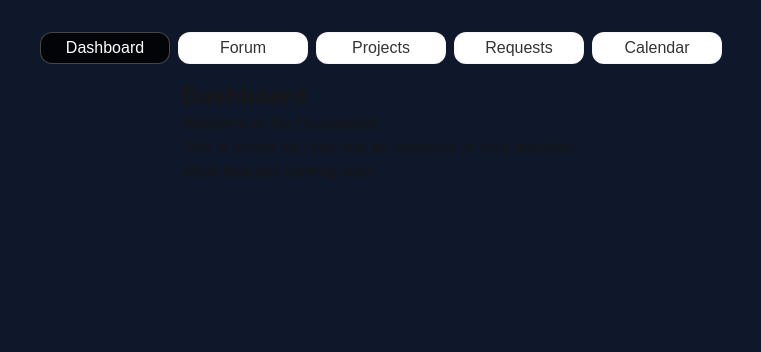
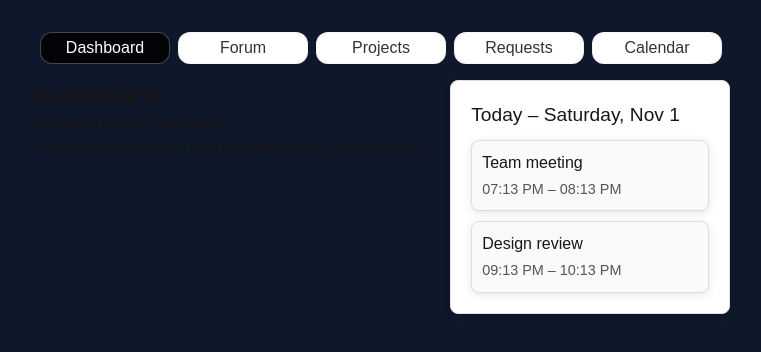
Before and after one commit to 17nbist/COB290-2025-Team-5, a Next.js app: page /dashboard in a window 1280 px wide. Shown: the top 352 px of the page, without its empty margins (259-1020 px from the left). Built offline with nearby package versions, Linux system fonts and the light colour scheme.

Commit message:
[rr]minCalandar

```diff
--- a/package.json
+++ b/package.json
@@ -11,7 +11,7 @@
   "dependencies": {
     "chart.js": "^4.5.1",
     "next": "15.5.4",
-    "react": "19.1.0",
+    "react": "^19.1.0",
     "react-chartjs-2": "^5.3.0",
     "react-dom": "19.1.0",
     "react-icons": "^5.5.0"
@@ -19,6 +19,7 @@
   "devDependencies": {
     "@eslint/eslintrc": "^3",
     "@tailwindcss/postcss": "^4",
+    "@types/react": "^19.2.2",
     "eslint": "^9",
     "eslint-config-next": "15.5.4",
     "tailwindcss": "^4"
--- a/src/app/dashboard/DashboardPage.js
+++ b/src/app/dashboard/DashboardPage.js
@@ -1,4 +1,4 @@
-"use client";
+/*"use client";
 import { useEffect } from 'react';
 
 
@@ -14,4 +14,45 @@ export default function DashboardPage() {
         <p>More features coming soon...</p>
         </div>
     );
+}*/
+
+//May need to change later, just testing if miniCalendar works.
+"use client";
+
+import { useEffect } from "react";
+import MiniCalendar from "@/components/MiniCalendar";
+
+export default function DashboardPage() {
+  useEffect(() => {
+    document.title = "Dashboard | Make-It-All";
+  }, []);
+
+  // Dummy data to test
+  const tasks2 = [
+    {
+      id: 1,
+      title: "Team meeting",
+      from: new Date(),
+      to: new Date(new Date().getTime() + 60 * 60 * 1000),
+    },
+    {
+      id: 2,
+      title: "Design review",
+      from: new Date(new Date().getTime() + 2 * 60 * 60 * 1000),
+      to: new Date(new Date().getTime() + 3 * 60 * 60 * 1000),
+    },
+  ];
+
+  return (
+    <div style={{ display: "flex", gap: "20px", alignItems: "flex-start" }}>
+      <div>
+        <h1 className="text-2xl font-bold">Dashboard</h1>
+        <p>Welcome to the Dashboard!</p>
+        <p>This is where you can see an overview of your activities.</p>
+      </div>
+
+      {/* calendar is below*/}
+      <MiniCalendar tasks={tasks2} />
+    </div>
+  );
 }
--- /dev/null
+++ b/src/components/MiniCalendar.js
@@ -0,0 +1,52 @@
+"use client";
+import Card from "./Card.js";
+import {useEffect, useState, useMemo} from "react";
+
+export default function MiniCalendar({ tasks }) {
+  const today = new Date();
+  const startOfDay = new Date(today.getFullYear(), today.getMonth(), today.getDate());
+  const endOfDay = new Date(today.getFullYear(), today.getMonth(), today.getDate() + 1);
+
+  const todayTasks = tasks
+    .filter(t => new Date(t.from) < endOfDay && new Date(t.to) > startOfDay)
+    .sort((a, b) => new Date(a.from) - new Date(b.from));
+
+  return (
+    <Card
+      style={{
+        width: "280px",
+        minHeight: "200px",
+        display: "flex",
+        flexDirection: "column",
+        gap: "10px",
+      }}
+    >
+      <h2 style={{ margin: 0, fontSize: "1.2rem" }}>
+        Today – {today.toLocaleDateString(undefined, { weekday: "long", month: "short", day: "numeric" })}
+      </h2>
+
+      {todayTasks.length === 0 ? (
+        <p style={{ color: "#777" }}>No tasks today 🎉</p>
+      ) : (
+        todayTasks.map(t => (
+          <Card
+            key={t.id}
+            style={{
+              padding: "10px",
+              backgroundColor: "#f9fafb",
+              border: "1px solid #ddd",
+              cursor: "pointer",
+            }}
+            hoverStyle={{ backgroundColor: "#f1f5f9" }}
+          >
+            <h3 style={{ margin: "0 0 4px 0", fontSize: "1rem" }}>{t.title}</h3>
+            <p style={{ margin: 0, fontSize: "0.9rem", color: "#555" }}>
+              {new Date(t.from).toLocaleTimeString([], { hour: "2-digit", minute: "2-digit" })} –{" "}
+              {new Date(t.to).toLocaleTimeString([], { hour: "2-digit", minute: "2-digit" })}
+            </p>
+          </Card>
+        ))
+      )}
+    </Card>
+  );
+}
```
Also changed, not shown: 1 other file (tests, documents, lock files or other folders).
